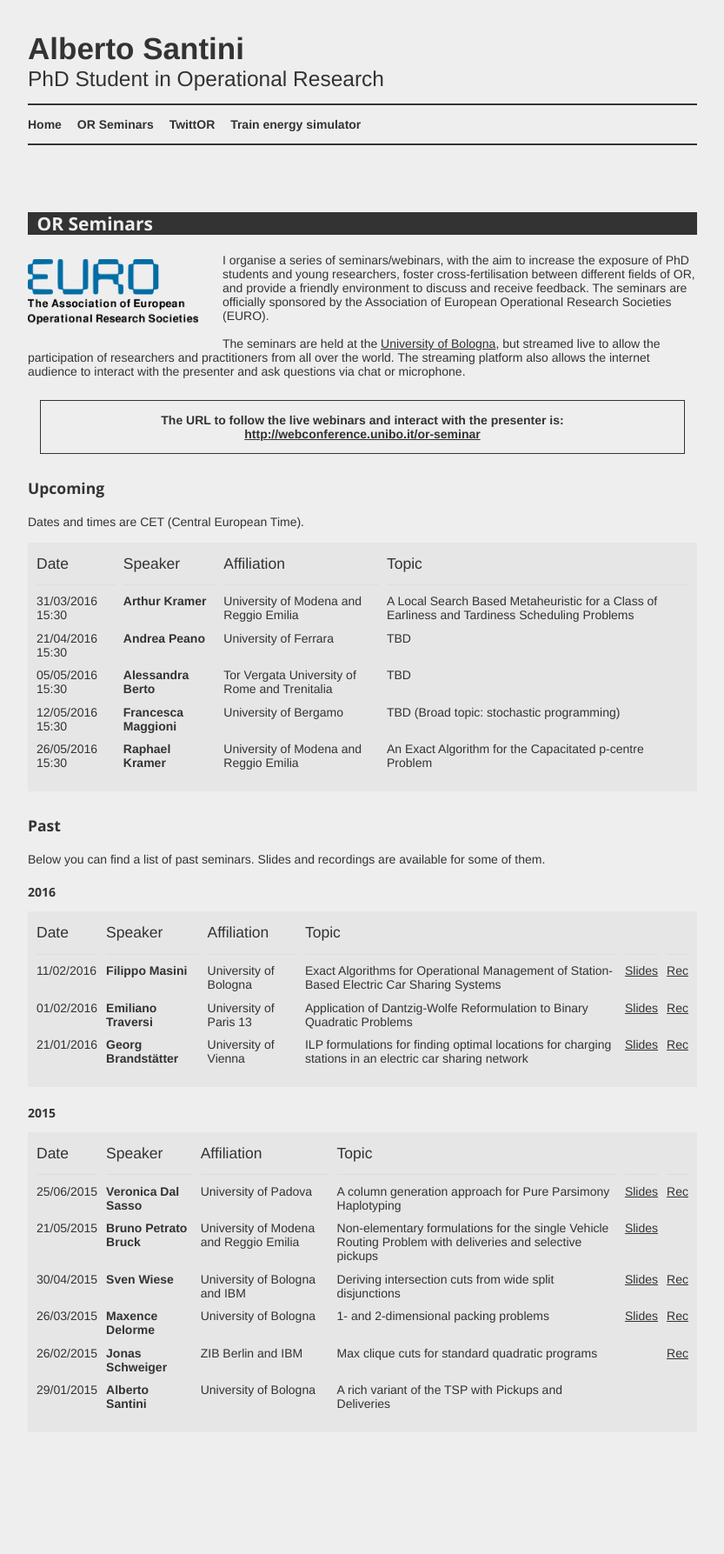
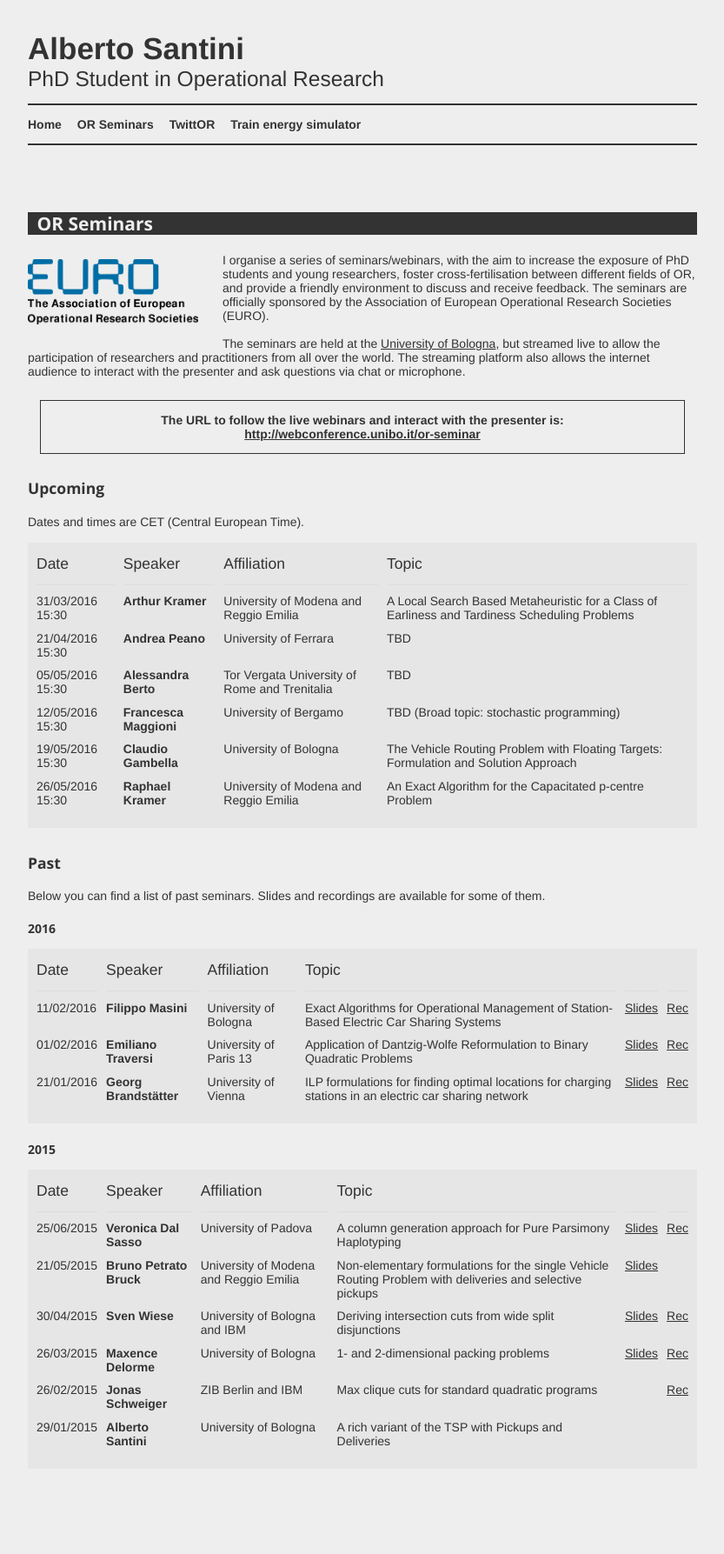
Before and after one commit to alberto-santini/alberto-santini.github.io, a Jekyll site: the page built from seminars/index.md, in a window 1280 px wide. Shown: the whole page at 87% size, without its empty margins (223-1056 px from the left). Built offline with Jekyll 4.4.1, drawn with Linux system fonts in a browser that asks for light colours; before the commit the page ends 1745 px from its top, so only the background shows below that.

Commit message:
Added Claudio's seminar

```diff
--- a/seminars/index.md
+++ b/seminars/index.md
@@ -29,6 +29,7 @@ Date | Speaker | Affiliation | Topic
 21/04/2016 15:30 | **Andrea Peano** | University of Ferrara | TBD
 05/05/2016 15:30 | **Alessandra Berto** | Tor Vergata University of Rome and Trenitalia | TBD
 12/05/2016 15:30 | **Francesca Maggioni** | University of Bergamo | TBD (Broad topic: stochastic programming)
+19/05/2016 15:30 | **Claudio Gambella** | University of Bologna | The Vehicle Routing Problem with Floating Targets: Formulation and Solution Approach
 26/05/2016 15:30 | **Raphael Kramer** | University of Modena and Reggio Emilia | An Exact Algorithm for the Capacitated p-centre Problem
 
 ## Past
```
